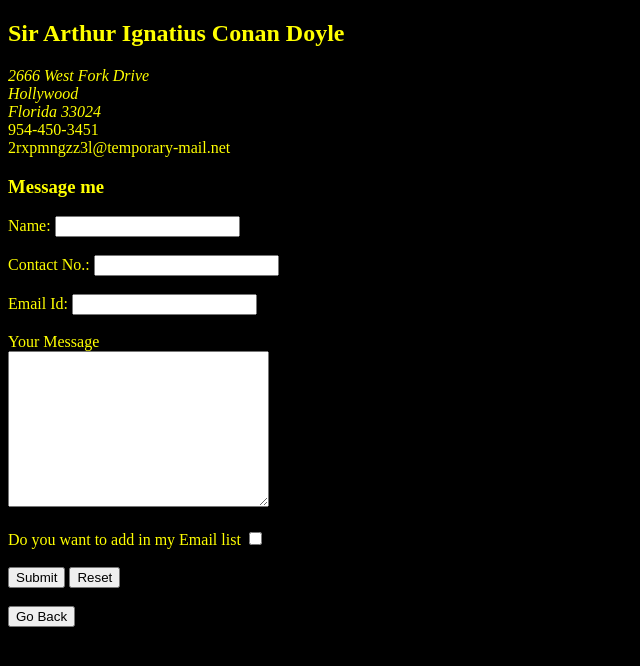
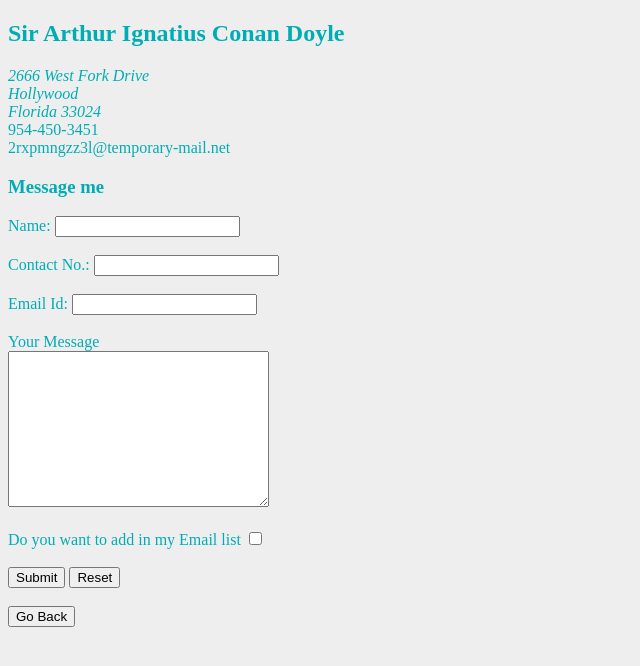
Before and after one commit to chamollamohit/sherlockholmes, a plain HTML site: page contact-author.html in a window 1280 px wide. Shown: the whole page, without its empty margins (0-640 px from the left). Drawn offline with Linux system fonts and the light colour scheme.

Commit message:
Update contact-author.html

```diff
--- a/contact-author.html
+++ b/contact-author.html
@@ -6,7 +6,7 @@
     <meta name="viewport" content="width=device-width, initial-scale=1.0">
     <title>Contact</title>
 </head>
-<body bgcolor="black" text="yellow">
+<body style="background-color:#EEEEEE; color: #00ADB5" vlink="white">
     <h2>Sir Arthur Ignatius Conan Doyle</h2>
     <address> 2666 West Fork Drive <br>
     Hollywood <br>
```
